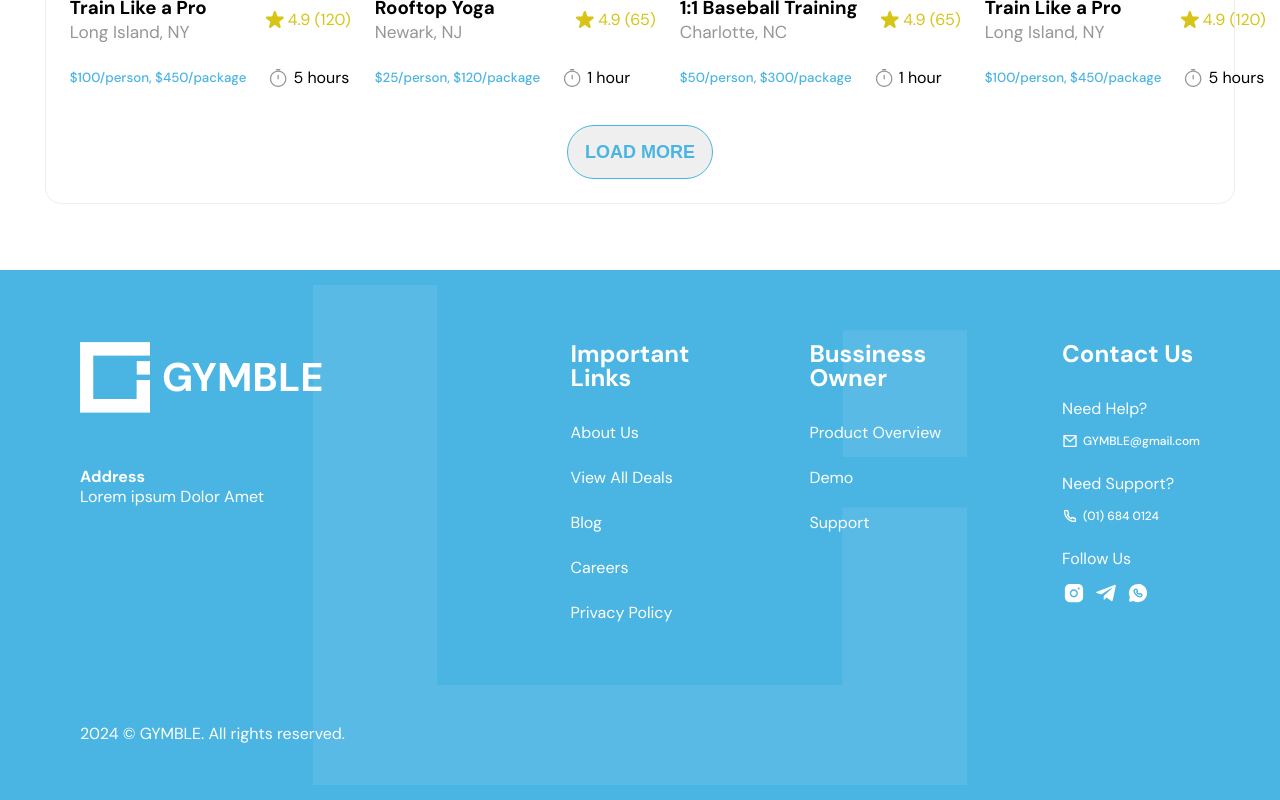
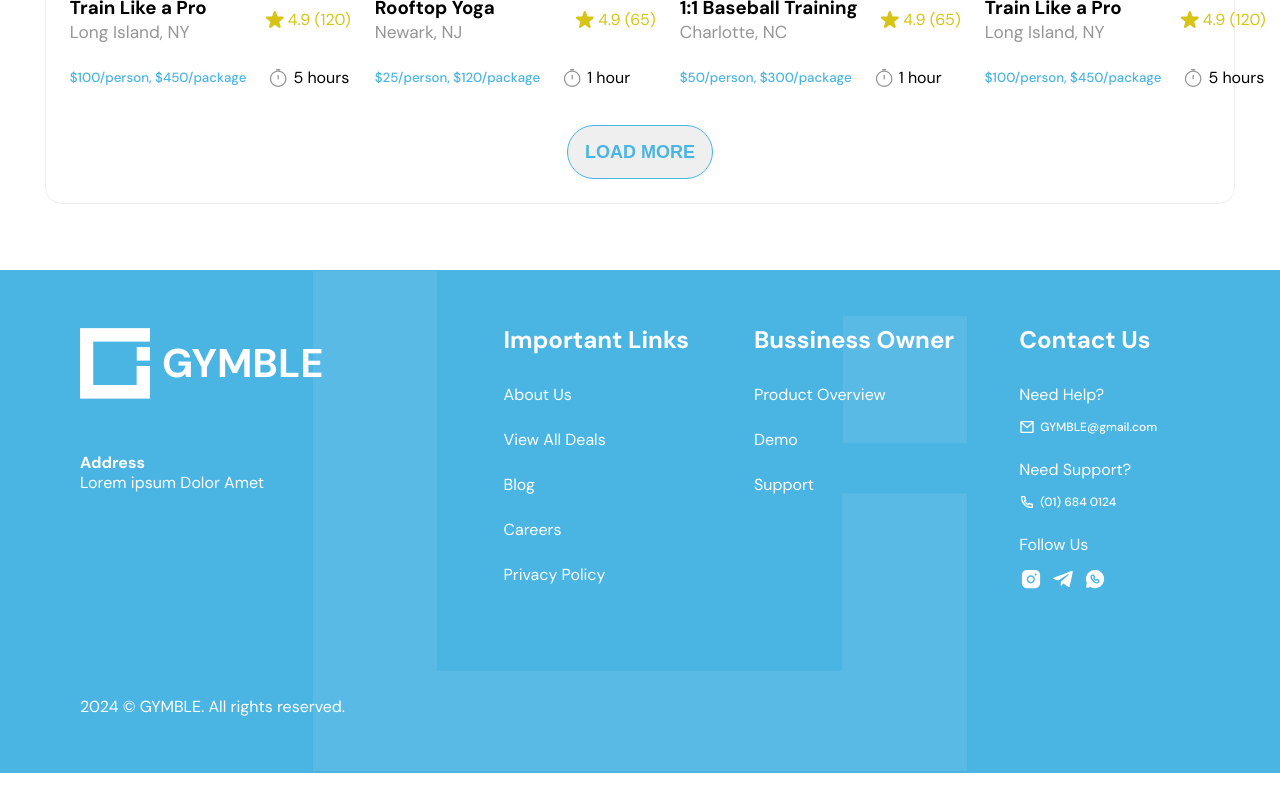
Before and after one commit to harsh472000/gymble, a Next.js app: page / in a window 1280 px wide. Shown: the part 1775-2575 px from the top of the page. After the commit the page ends 2548 px from the top, so only its background shows below. Built offline with nearby package versions, Linux system fonts and the light colour scheme.

Commit message:
[changes] footer styles changes

```diff
--- a/app/styles/footer.css
+++ b/app/styles/footer.css
@@ -7,7 +7,7 @@ footer{
     margin-top: 66px;
 }
 .footer_container{
-    padding: 72px 80px 56px 80px;
+    padding: 58px 80px 56px 80px;
 }
 
 .footer_logo{
@@ -34,7 +34,7 @@ footer{
 
 .footer_left_right{
     display: flex;
-    gap:247px
+    gap:180px
 }
 
 .title{
```
